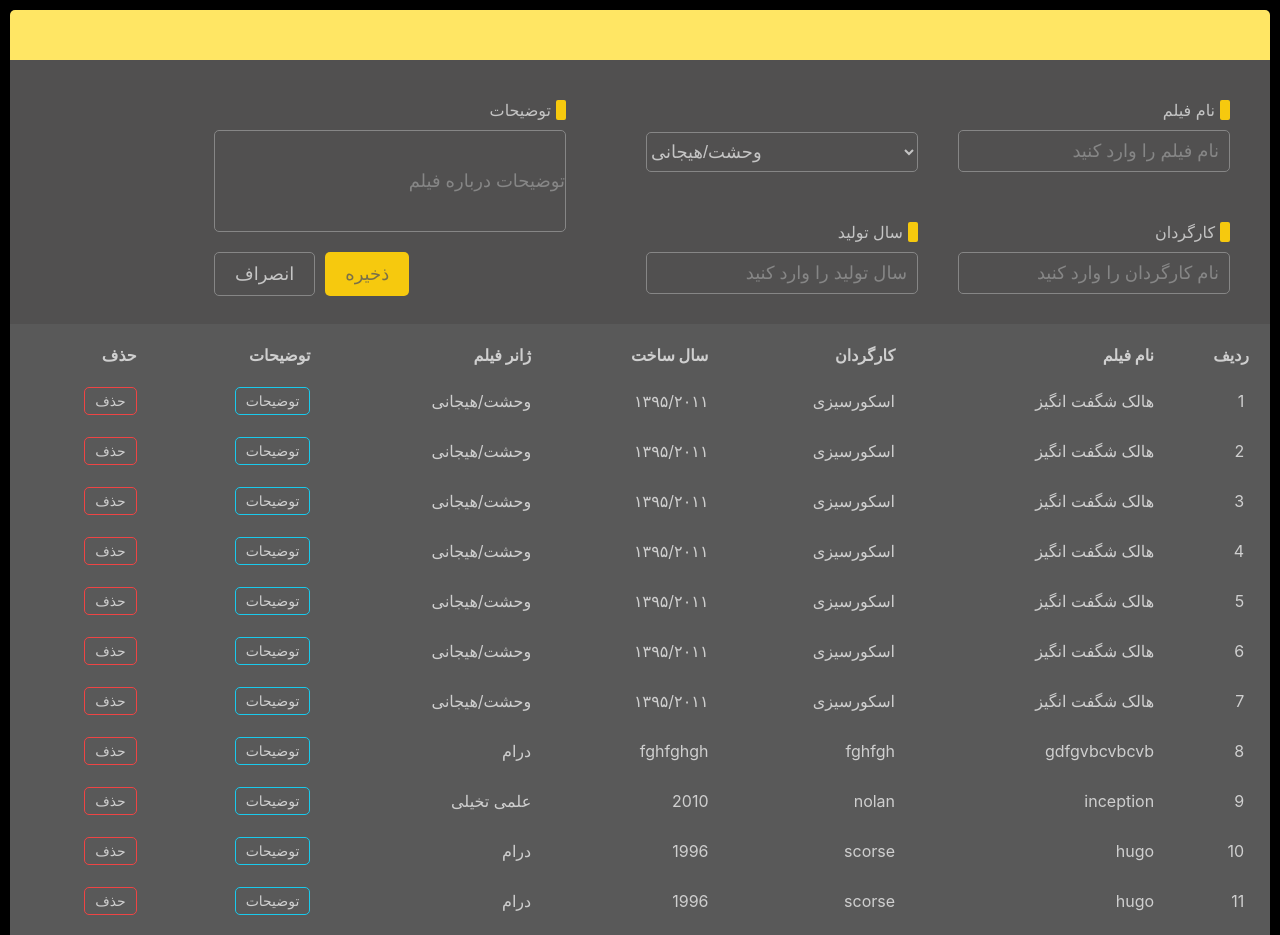
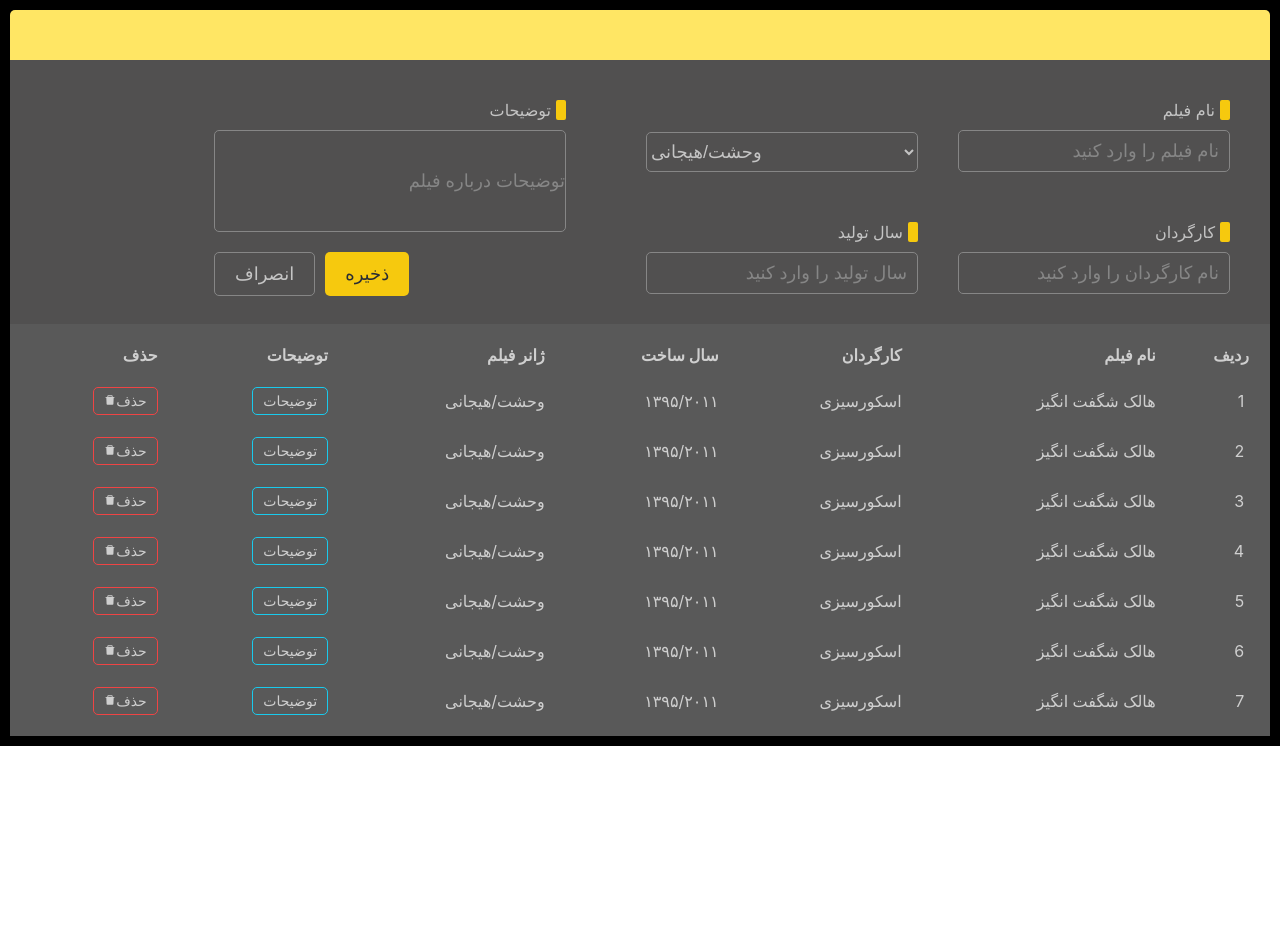
Before and after one commit to maryammoshtoofar/HW17-maktab76, a React (Create React App) app: page / in a window 1280 px wide. Shown: the top 935 px of the page. After the commit the page ends 800 px from the top, so only its background shows below. Built offline with nearby package versions, Linux system fonts and the light colour scheme; data requests are answered from the project's data file.

Commit message:
add more styles

```diff
--- a/db.json
+++ b/db.json
@@ -55,86 +55,6 @@
       "genre": "وحشت/هیجانی",
       "year": "۱۳۹۵/۲۰۱۱",
       "description": " این فیلم بر پایهٔ شخصیت هالک در کمیک‌های شرکت مارول کامیکس ساخته شده و دومین فیلم در دنیای سینمایی مارول می‌باشد."
-    },
-    {
-      "id": "0480fb9b-3335-44df-910c-b3a418f97020",
-      "title": "gdfgvbcvbcvb",
-      "director": "fghfgh",
-      "genre": "درام",
-      "year": "fghfghgh",
-      "description": "لیبلیبلیبل"
-    },
-    {
-      "id": "6379347e-e602-40eb-9598-e982a6e50ab0",
-      "title": "inception",
-      "director": "nolan",
-      "genre": "علمی تخیلی",
-      "year": "2010",
-      "description": "movie about dreams"
-    },
-    {
-      "id": "3fa5d629-b7d8-4273-b684-02d42a7e458a",
-      "title": "hugo",
-      "director": "scorse",
-      "genre": "درام",
-      "year": "1996",
-      "description": "animation hugo"
-    },
-    {
-      "id": "62abd587-2b79-4145-9cc7-e990eedf3bba",
-      "title": "hugo",
-      "director": "scorse",
-      "genre": "درام",
-      "year": "1996",
-      "description": "animation hugo"
-    },
-    {
-      "id": "f5ac48d6-f097-4ba9-b85d-e57aad6f74ee",
-      "title": "dfsdf",
-      "director": "fghfgh",
-      "genre": "تاریخی",
-      "year": "2009",
-      "description": "animation hugo"
-    },
-    {
-      "id": "03972efd-de96-4d4b-8200-997bc433e0be",
-      "title": "phantom",
-      "director": "mccAKY",
-      "genre": "درام",
-      "year": "20017",
-      "description": "DANIEL D LEWIS"
-    },
-    {
-      "id": "f65d4847-0877-4119-ad99-14b8e6b7f570",
-      "title": "phantom",
-      "director": "mccAKY",
-      "genre": "درام",
-      "year": "20017",
-      "description": "DANIEL D LEWIS"
-    },
-    {
-      "id": "4728d391-d33f-4ef9-b022-6b2e36fe0cc0",
-      "title": "hugo",
-      "director": "scorse",
-      "genre": "جنگی",
-      "year": "2009",
-      "description": "animation hugo"
-    },
-    {
-      "id": "f09da577-0861-40b1-b7d5-3f2285ac3170",
-      "title": "[object Object]",
-      "director": "fghfgh",
-      "genre": "تاریخی",
-      "year": "fghfghgh",
-      "description": "animation hugo"
-    },
-    {
-      "id": "1a2cdfb0-b3d2-4ac7-91b5-47e77ce63247",
-      "title": "hugo",
-      "director": "scorse",
-      "genre": "علمی تخیلی",
-      "year": "fghfghgh",
-      "description": "animation hugo"
     }
   ]
 }
--- a/src/Components/Button/styledcomponents.js
+++ b/src/Components/Button/styledcomponents.js
@@ -1,10 +1,17 @@
 import styled from "styled-components";
 
 export const Button = styled.button`
+  cursor: pointer;
   background: ${(props) => (props.primary ? "#F6C90E" : "#515050")};
-  color: ${(props) => (props.primary ? "#797049" : "#C5C5C5")};
+  color: ${(props) => (props.primary ? "#282C34" : "#C5C5C5")};
   padding: 10px 20px;
   border: ${(props) => (props.primary ? "none" : "1px solid #868686")};
   font-size: 18px;
   border-radius: 5px;
+
+  &&:hover {
+    background: ${(props) => (props.primary ? "#515050" : "#F6C90E")};
+    color: ${(props) => (props.primary ? "#C5C5C5" : "#282C34")};
+    border: 1px solid #868686;
+  }
 `;
--- a/src/Components/Form/styledcomponents.js
+++ b/src/Components/Form/styledcomponents.js
@@ -17,7 +17,6 @@ export const StyledSmallContainer = styled.div`
   background-color: #515050;
   display: grid;
   grid-template-columns: auto auto;
-
 `;
 
 export const ButtonContainer = styled.div`
--- a/src/Components/Table/index.js
+++ b/src/Components/Table/index.js
@@ -8,7 +8,7 @@ import {
 } from "./styledcomponents";
 import "./index.css";
 import Popup from "reactjs-popup";
-import { AiOutlineClose } from "react-icons/ai";
+import { AiOutlineClose, AiFillDelete } from "react-icons/ai";
 
 function Table(props) {
   return (
@@ -29,6 +29,7 @@ function Table(props) {
           <tr key={film.id}>
             <td>
               <Button className="del" onClick={() => props.DeleteFilm(film.id)}>
+                <AiFillDelete size={12} />
                 حذف
               </Button>
             </td>
--- a/src/Components/Table/styledcomponents.js
+++ b/src/Components/Table/styledcomponents.js
@@ -18,7 +18,6 @@ export const PopupContent = styled.div`
 `;
 
 export const PopupText = styled.p`
-  border: 1px solid #595959;
   font-weight: bold;
   box-sizing: border-box;
   border-radius: 5px;
@@ -33,6 +32,10 @@ export const ClosePopup = styled.button`
   padding-bottom: 10px;
   font-size: 18px;
   cursor: pointer;
+
+  &&:hover {
+    color: #282c34;
+  }
 `;
 
 export const Button = styled.button`
@@ -44,4 +47,11 @@ export const Button = styled.button`
   border: ${(props) =>
     props.className === "del" ? "1px solid #EF4444" : "1px solid #19CAED"};
   cursor: pointer;
+  &&:hover {
+    background-color: ${(props) =>
+      props.className === "del" ? "#EF4444" : "#19CAED"};
+    outline: 2px solid #515050;
+    color: ${(props) => (props.className === "del" ? "#cfcfcf" : "#000")};
+    font-weight: bold;
+  }
 `;
```
